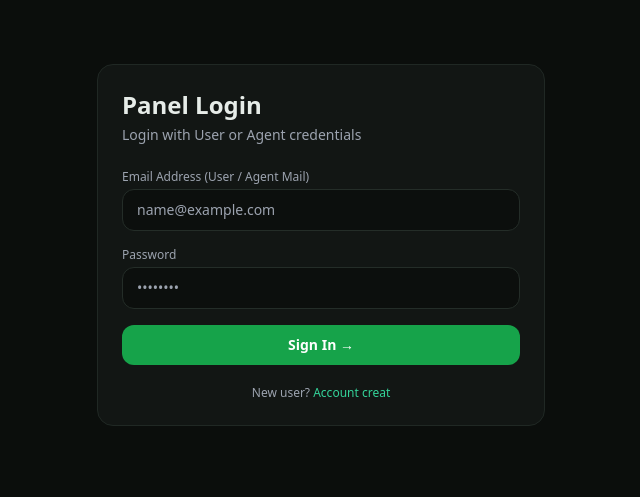
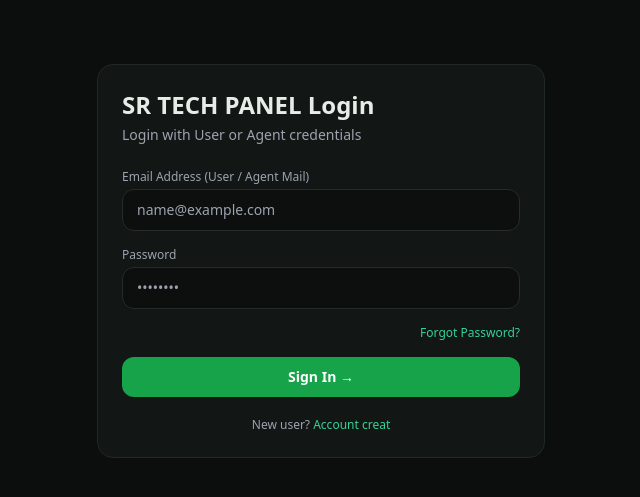
Before and after one commit to mrifathossen57-svg/Free-ai, a Flask app: page /login in a window 1280 px wide. Shown: the top 497 px of the page, without its empty margins (319-959 px from the left). Run offline with Flask 3, Linux system fonts and the light colour scheme; data comes from the database, SQL or seed files in the repository; some libraries are stand-ins or nearby versions.

Commit message:
Update login.html

```diff
--- a/templates/login.html
+++ b/templates/login.html
@@ -1,8 +1,8 @@
 {% extends "base.html" %}
-{% block title %}Panel Login{% endblock %}
+{% block title %}SR TECH PANEL Login{% endblock %}
 {% block content %}
 <div class="max-w-md mx-auto mt-10 card rounded-2xl p-6">
-  <h1 class="text-2xl font-bold mb-1">Panel Login</h1>
+  <h1 class="text-2xl font-bold mb-1">SR TECH PANEL Login</h1>
   <p class="text-sm text-gray-400 mb-6">Login with User or Agent credentials</p>
 
   <form method="POST" class="space-y-4">
@@ -18,6 +18,12 @@
              class="w-full px-3.5 py-2.5 rounded-xl bg-[#0c0f0d] border border-[#242d28] text-sm focus:outline-none focus:border-emerald-500" />
     </div>
 
+    <div class="flex justify-end">
+      <a href="{{ url_for('forgot_password') }}" class="text-xs text-emerald-400 hover:underline">
+        Forgot Password?
+      </a>
+    </div>
+
     <button type="submit" class="w-full py-2.5 rounded-xl accent-btn text-white font-semibold text-sm">
       Sign In →
     </button>
```
